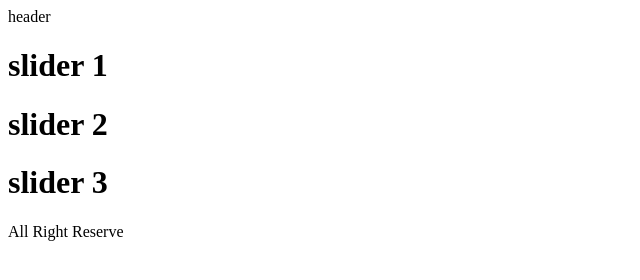
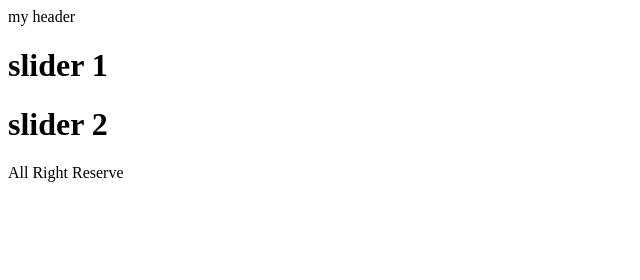
Before and after one commit to ShahramAfshar/LearnGit, a plain HTML site: page index.html in a window 1280 px wide. Shown: the whole page, without its empty margins (0-640 px from the left). Drawn offline with Linux system fonts and the light colour scheme.

Commit message:
Some Change inDev branch

```diff
--- a/index.html
+++ b/index.html
@@ -10,12 +10,11 @@
 </head>
 <body>
 <header>
-    header
+   my header
 </header>
 <div class="slider">
     <h1>slider 1</h1>
     <h1>slider 2</h1>
-    <h1>slider 3</h1>
 
 </div>
 
```
